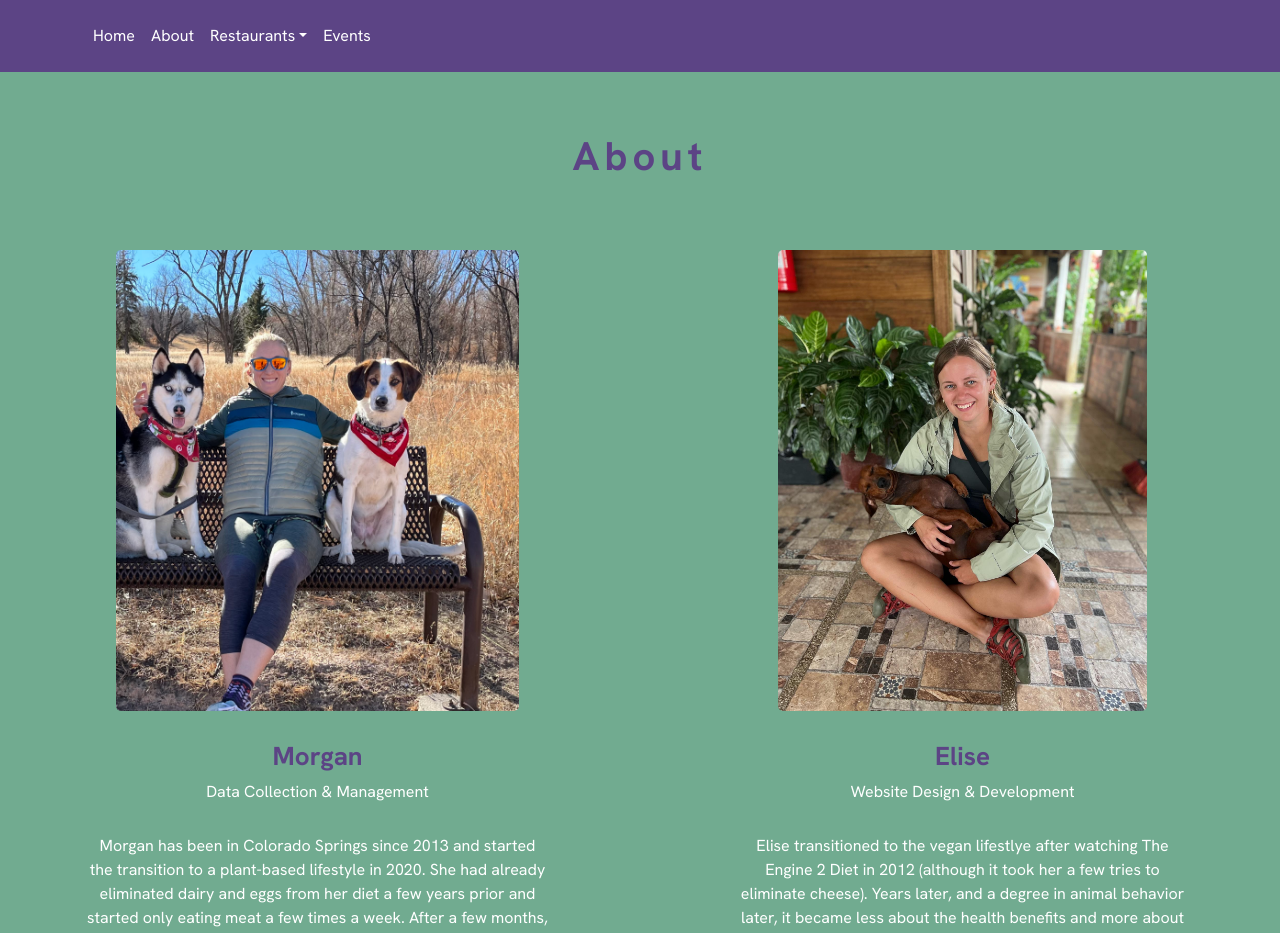
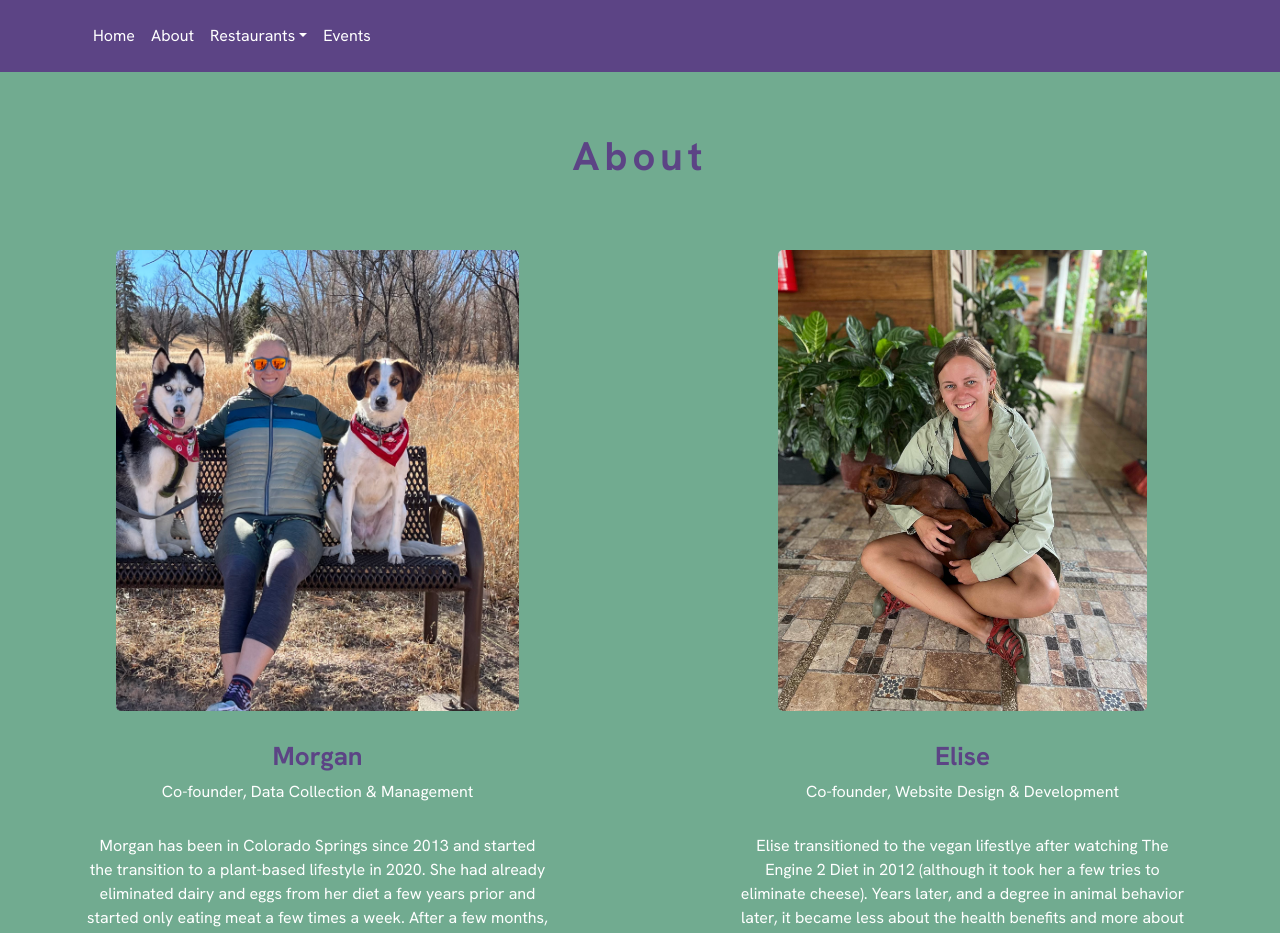
Before and after one commit to eliseraney/719-vegan-finds, a React (Create React App) app: page /About in a window 1280 px wide. Shown: the top 933 px of the page. Built offline with nearby package versions, Linux system fonts and the light colour scheme.

Commit message:
Update About.jsx

```diff
--- a/src/pages/About.jsx
+++ b/src/pages/About.jsx
@@ -20,7 +20,7 @@ export default function About() {
             />
           </div>
           <h3>Morgan</h3>
-          <p>Data Collection & Management</p>
+          <p>Co-founder, Data Collection & Management</p>
           <p className="paragraph">
             Morgan has been in Colorado Springs since 2013 and started the
             transition to a plant-based lifestyle in 2020. She had already
@@ -47,7 +47,7 @@ export default function About() {
             />
           </div>
           <h3>Elise</h3>
-          <p>Website Design & Development</p>
+          <p>Co-founder, Website Design & Development</p>
           <p className="paragraph">
             Elise transitioned to the vegan lifestlye after watching The Engine
             2 Diet in 2012 (although it took her a few tries to eliminate
```
